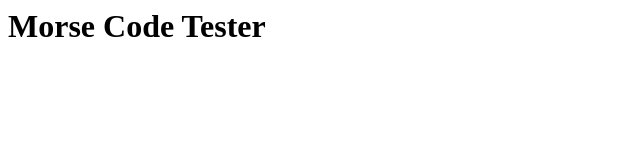
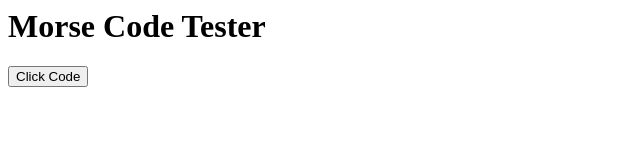
Before and after one commit to ocalvet/morse-code-js, a website: page index.html in a window 1280 px wide. Shown: the whole page, without its empty margins (0-640 px from the left). Drawn offline with Linux system fonts and the light colour scheme.

Commit message:
Added the package.json file

```diff
--- a/index.html
+++ b/index.html
@@ -4,5 +4,6 @@
   </head>
   <body>
     <h1>Morse Code Tester</h1>
+    <button id="code-btn">Click Code</button>
   </body>
 </html>
```
Also changed, not shown: package.json (added, +19 -0 lines).
